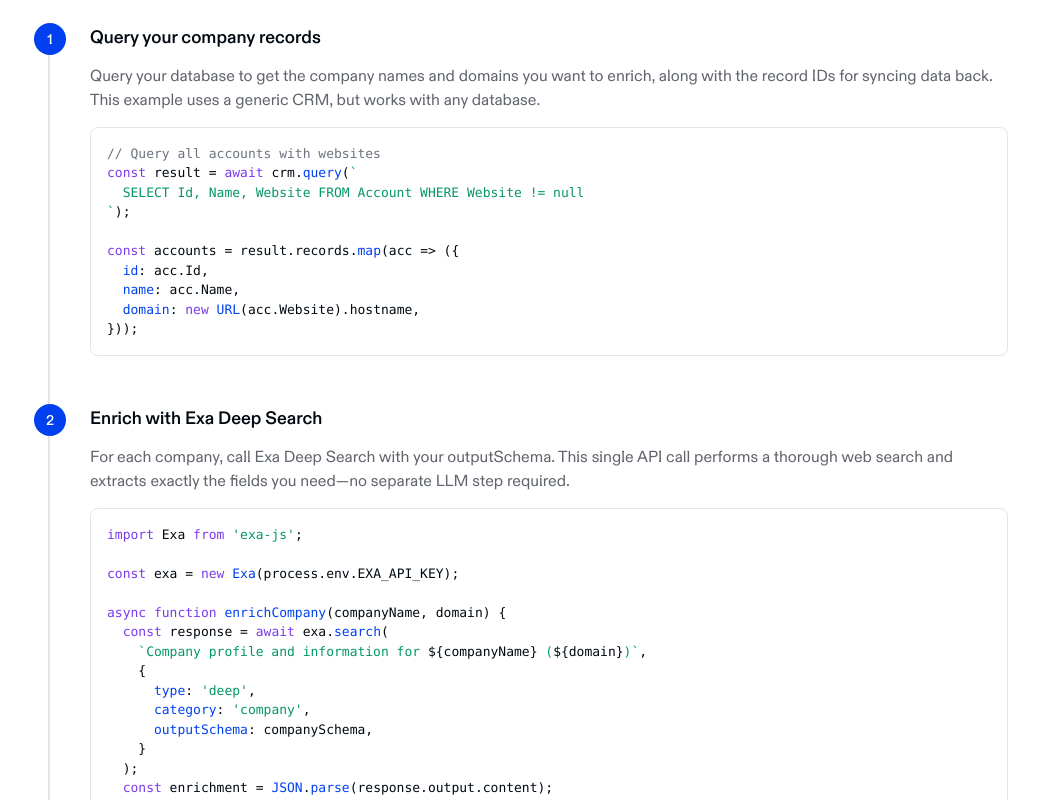
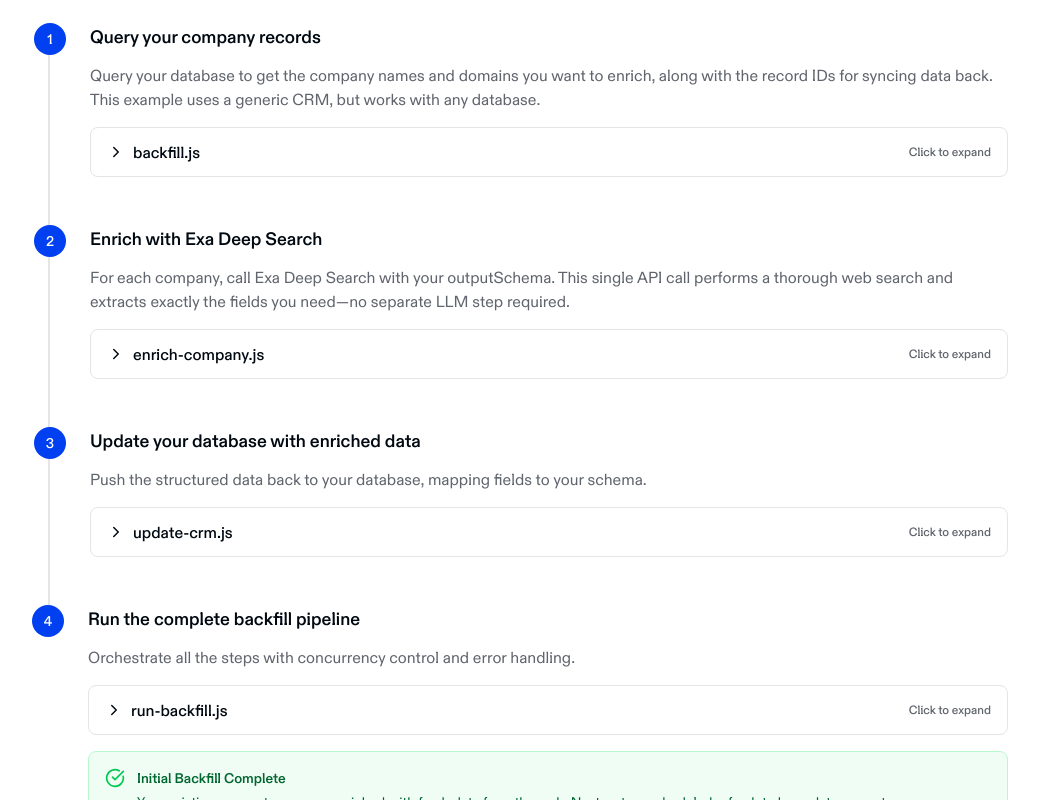
Before and after one commit to exa-labs/company-enrichment-demo, a Next.js app: page /enrichment-demo/ in a window 1280 px wide. Shown: the part 1060-1860 px from the top of the page, without its empty margins (112-1151 px from the left). Built offline with nearby package versions, Linux system fonts and the light colour scheme.

Commit message:
feat: make all code blocks collapsed by default with click-to-expand
Co-Authored-By: jonah@exa.ai <jonah@exa.ai>

```diff
--- a/src/components/CodeBlock.tsx
+++ b/src/components/CodeBlock.tsx
@@ -34,9 +34,9 @@ interface CodeBlockProps {
   collapsible?: boolean;
 }
 
-export function CodeBlock({ code, language = 'javascript', filename, showLineNumbers = false, collapsible = false }: CodeBlockProps) {
+export function CodeBlock({ code, language = 'javascript', filename, showLineNumbers = false, collapsible = true }: CodeBlockProps) {
   const [copied, setCopied] = useState(false);
-  const [expanded, setExpanded] = useState(!collapsible);
+  const [expanded, setExpanded] = useState(false);
 
   const handleCopy = async () => {
     await navigator.clipboard.writeText(code);
```
